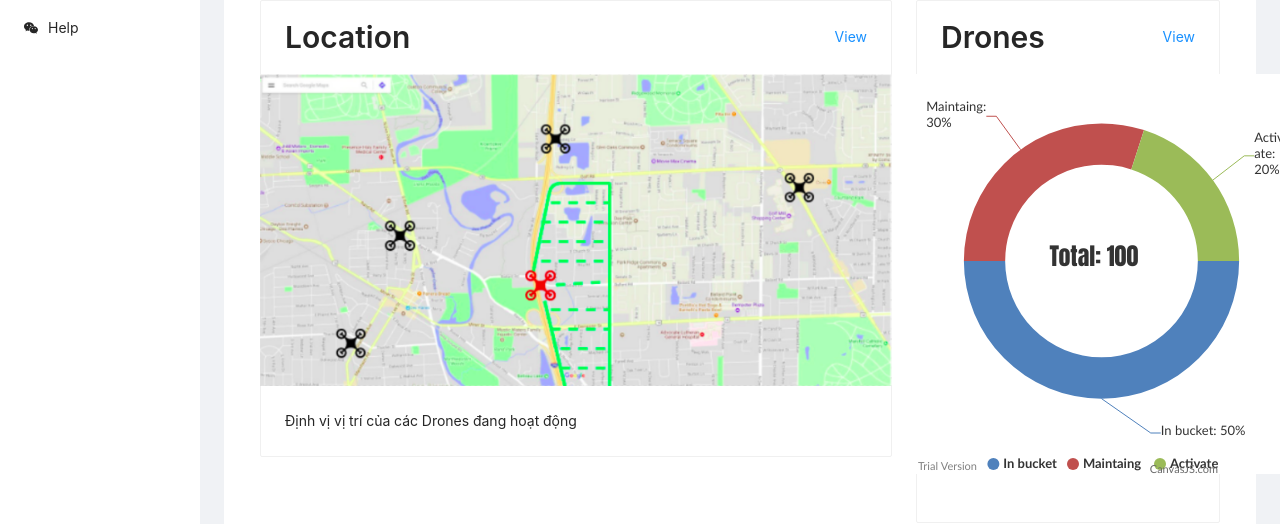
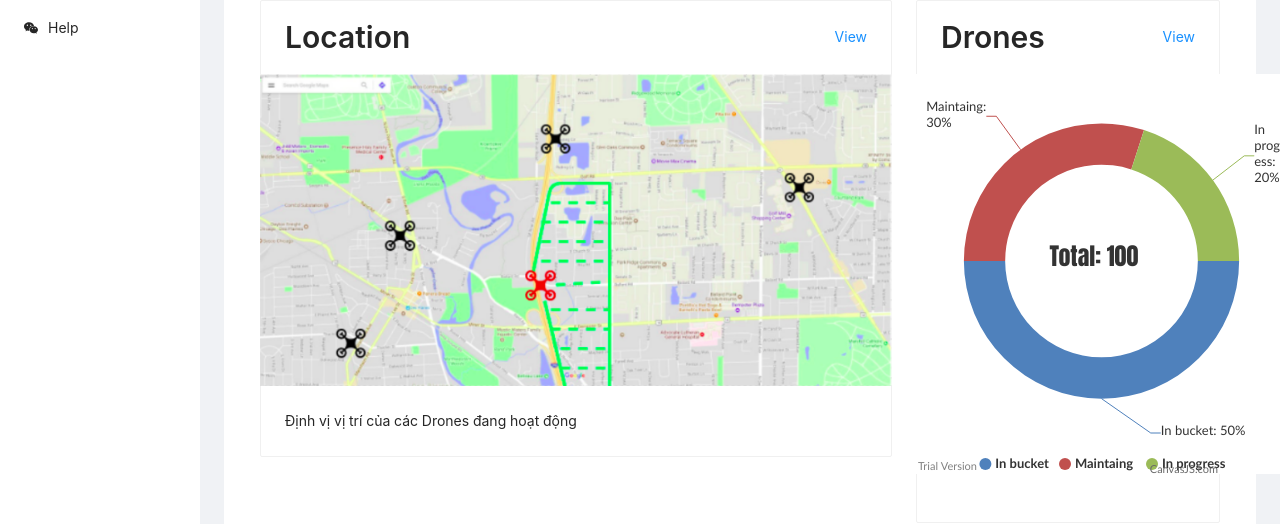
Before and after one commit to dinhson2905/drones_update, a React (Create React App) app: page /drone-management in a window 1280 px wide. Shown: the part 348-872 px from the top of the page. Built offline with nearby package versions, Linux system fonts and the light colour scheme.

Commit message:
make it better

```diff
--- a/src/_components/DoughnutChart.js
+++ b/src/_components/DoughnutChart.js
@@ -23,7 +23,7 @@ class DoughnutChart extends Component {
 				dataPoints: [
 					{ name: "In bucket", y: 50 },
 					{ name: "Maintaing", y: 30 },
-					{ name: "Activate", y: 20 },
+					{ name: "In progress", y: 20 },
 				]
 			}]
 		}
--- a/src/_components/DroneCard.js
+++ b/src/_components/DroneCard.js
@@ -13,7 +13,7 @@ class DroneCard extends Component {
         var statusName = '';
         if (status === '1') {
             color = 'green';
-            statusName = 'Active'
+            statusName = 'In progress'
         } else if (status === '3') {
             color = 'red';
             statusName = 'Maintaing';
```
